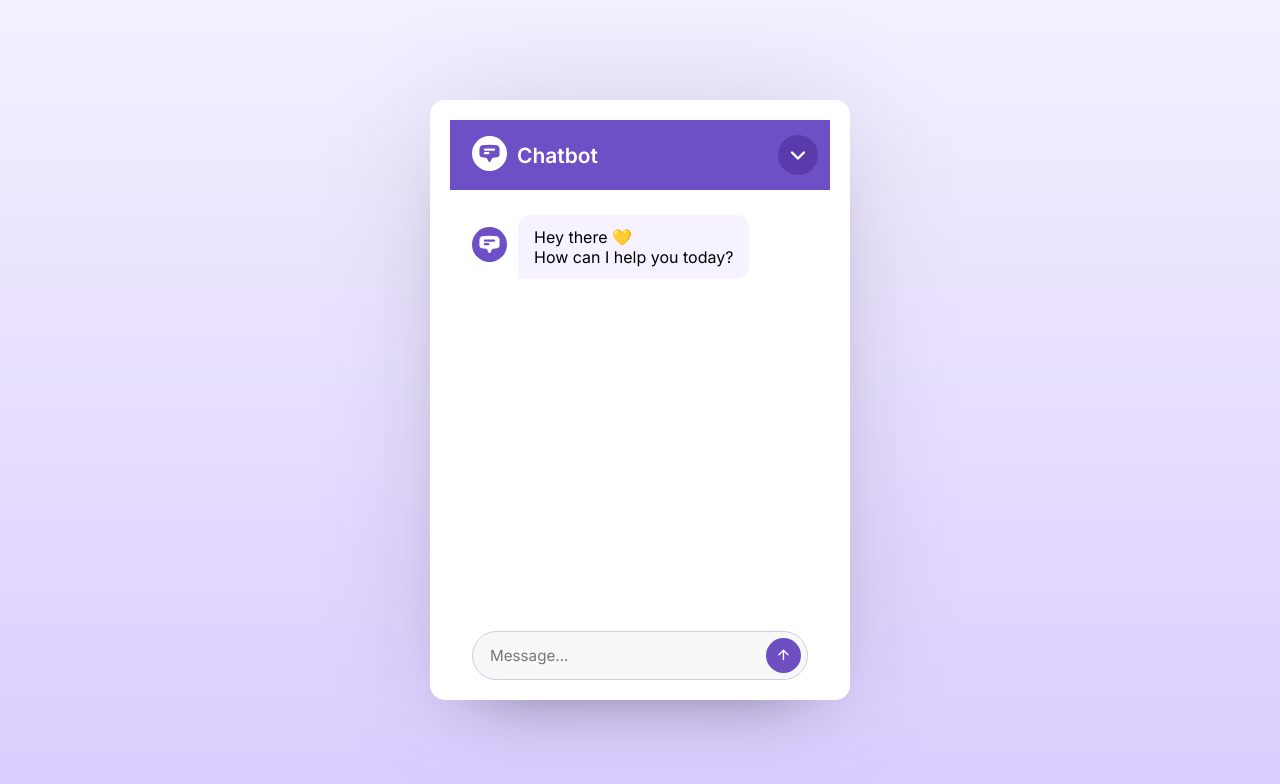
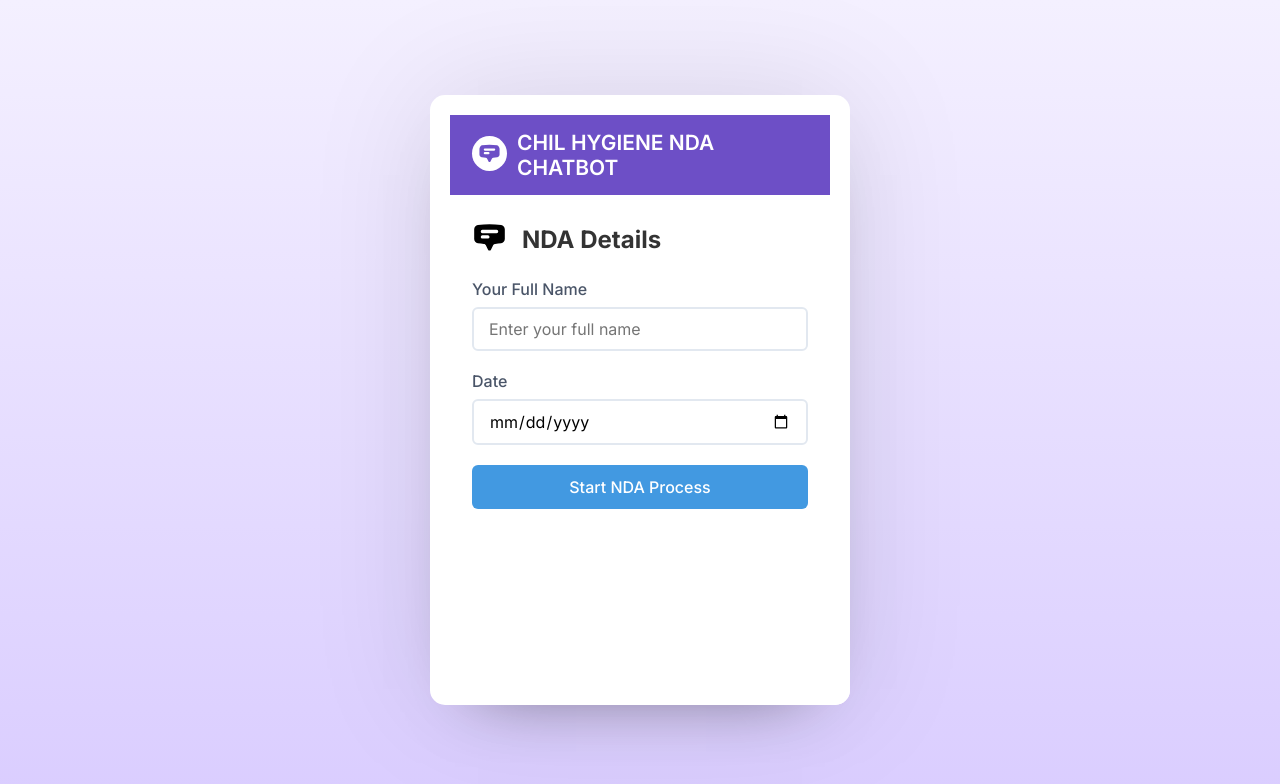
Before and after one commit to katg999/CHILTECHNDA, a React (Vite) app: page / in a window 1280 px wide. Shown: the top 784 px of the page. Built offline with nearby package versions, Linux system fonts and the light colour scheme.

Commit message:
CompleteFunctionality

```diff
--- a/index.html
+++ b/index.html
@@ -4,7 +4,7 @@
     <meta charset="UTF-8" />
     <link rel="icon" type="image/svg+xml" href="/vite.svg" />
     <meta name="viewport" content="width=device-width, initial-scale=1.0" />
-    <title>ChatBot In ReactJS</title>
+    <title>CHIL NDA CHATBOT</title>
     <link
       rel="stylesheet"
       href="https://fonts.googleapis.com/css2?family=Material+Symbols+Rounded:opsz,wght,FILL,GRAD@48,400,0,0"
--- a/package.json
+++ b/package.json
@@ -18,11 +18,14 @@
     "@types/react": "^18.3.18",
     "@types/react-dom": "^18.3.5",
     "@vitejs/plugin-react": "^4.3.4",
+    "autoprefixer": "^10.4.20",
     "eslint": "^9.17.0",
     "eslint-plugin-react": "^7.37.2",
     "eslint-plugin-react-hooks": "^5.0.0",
     "eslint-plugin-react-refresh": "^0.4.16",
     "globals": "^15.14.0",
+    "postcss": "^8.5.1",
+    "tailwindcss": "^4.0.3",
     "vite": "^6.0.11"
   }
 }
--- a/src/App.jsx
+++ b/src/App.jsx
@@ -1,62 +1,144 @@
 import React from "react";
 import ChatbotIcon from "./components/ChatbotIcon";
 import ChatForm from "./components/ChartForm";
+
 import { useState, useRef } from "react";
 import ChatMessage from "./components/ChatMessage";
 import { useEffect } from "react";
 
 const App = () => {
-  //Helper function to update chat history
-  const updateHistory = (text) => {
-    setChatHistory((prev) => [
-      ...prev.filter((msg) => msg.text !== "Thinking..."),
-      { role: "model", text },
+  const [chatHistory, setChatHistory] = useState([]);
+  const [userDetails, setUserDetails] = useState(null);
+  const [ndaGenerated, setNdaGenerated] = useState(false);
+  const chatBodyRef = useRef();
+
+  const NDA_TEMPLATE = (name, date) => `
+MUTUAL NON-DISCLOSURE AGREEMENT
+
+This Non-Disclosure Agreement (the "Agreement") is entered into on ${date} by and between:
+
+${name} ("Participant")
+AND
+[CHIL HYGIENE CENTER] ("Company")
+
+1. Purpose
+The purpose of this Agreement is to protect the confidential information shared between the Participant and the Company.
+
+2. Confidential Information
+"Confidential Information" includes any proprietary information, technical data, trade secrets, or know-how.
+
+3. Term
+This Agreement shall remain in effect from the date of execution.
+
+4. Non-Disclosure
+The Participant agrees to:
+a) Keep all Confidential Information strictly confidential
+b) Not use the Confidential Information for any purpose except as authorized
+c) Not disclose any Confidential Information to any third party
+
+Signed by:
+${name}
+Date: ${date}
+`;
+
+  const handleInitialSubmit = (e) => {
+    e.preventDefault();
+    const name = e.target.name.value.trim();
+    const date = e.target.date.value;
+
+    setUserDetails({ name, date });
+    setChatHistory([
+      {
+        role: "model",
+        text: `Welcome ${name}! I'll help you generate and manage your NDA. Would you like me to create the NDA now?`,
+      },
     ]);
   };
 
-  const [chatHistory, setChatHistory] = useState([]);
-  const chatBodyRef = useRef();
+  const generateNDA = (name, date) => {
+    const nda = NDA_TEMPLATE(name, date);
+    setChatHistory((prev) => [
+      ...prev,
+      {
+        role: "model",
+        text: "I have generated your NDA. Please review it carefully:",
+      },
+      { role: "model", text: nda },
+      {
+        role: "model",
+        text: "You can download the NDA or ask me any questions about it. What would you like to do?",
+      },
+    ]);
+    setNdaGenerated(true);
+  };
 
-  const generateBotResponse = async (history) => {
-    //Format chat history for API request
-    history = history.map(({ role, text }) => ({
-      role,
-      parts: [{ text }],
-    }));
+  const handleDownload = () => {
+    const nda = NDA_TEMPLATE(userDetails.name, userDetails.date);
+    const blob = new Blob([nda], { type: "text/plain" });
+    const url = URL.createObjectURL(blob);
+    const a = document.createElement("a");
+    a.href = url;
+    a.download = `NDA_${userDetails.name}_${userDetails.date}.txt`;
+    document.body.appendChild(a);
+    a.click();
+    document.body.removeChild(a);
+    URL.revokeObjectURL(url);
 
+    setChatHistory((prev) => [
+      ...prev,
+      {
+        role: "model",
+        text: "The NDA has been downloaded. Is there anything else you'd like to know about the NDA?",
+      },
+    ]);
+  };
+
+  const generateGeminiResponse = async (history) => {
     const requestOptions = {
       method: "POST",
       headers: { "Content-Type": "application/json" },
-      body: JSON.stringify({ contents: history }),
+      body: JSON.stringify({
+        contents: history.map(({ role, text }) => ({
+          role,
+          parts: [{ text }],
+        })),
+      }),
     };
+
     try {
-      //Making the API call get the bots response
-
       const response = await fetch(
         import.meta.env.VITE_API_URL,
         requestOptions
       );
-
       const data = await response.json();
 
       if (!response.ok)
         throw new Error(data.error.message || "Something went wrong");
 
-      //Claena nd update chat history with bots respose
       const apiResponseText = data.candidates[0].content.parts[0].text
         .replace(/\*\*(.*?)\*\*/g, "$1")
         .trim();
-      updateHistory(apiResponseText);
+
+      setChatHistory((prev) => [
+        ...prev.filter((msg) => msg.text !== "Thinking..."),
+        { role: "model", text: apiResponseText },
+      ]);
     } catch (error) {
       console.log(error);
+      setChatHistory((prev) => [
+        ...prev.filter((msg) => msg.text !== "Thinking..."),
+        {
+          role: "model",
+          text: "I apologize, but I encountered an error. Please try again.",
+        },
+      ]);
     }
   };
 
   useEffect(() => {
-    //Aut0-scroll whenever chat hsitory is updated
-    chatBodyRef.current.scrollTo({
+    chatBodyRef.current?.scrollTo({
       top: chatBodyRef.current.scrollHeight,
-      behaviour: "smooth",
+      behavior: "smooth",
     });
   }, [chatHistory]);
 
@@ -67,38 +149,101 @@ const App = () => {
         <div className="chat-header">
           <div className="header-info">
             <ChatbotIcon />
-
-            <h2 className="logo-text">Chatbot</h2>
+            <h2 className="logo-text">CHIL HYGIENE NDA CHATBOT</h2>
+          </div>
+          {ndaGenerated && (
+            <button
+              onClick={handleDownload}
+              className="download-button"
+              title="Download NDA"
+            >
+              <span className="material-symbols-rounded">download</span>
+            </button>
+          )}
         </div>
 
-          <button className="material-symbols-rounded">
-            keyboard_arrow_down
-          </button>
-        </div>
         {/* Chatbot Body */}
         <div ref={chatBodyRef} className="chat-body">
-          <div className="message bot-message">
+          {!userDetails ? (
+            <div className="nda-form-container">
+              <div className="nda-form-header">
                 <ChatbotIcon />
-            <p className="message-text">
-              Hey there 💛 <br />
-              How can I help you today?
-            </p>
+                <h2 className="nda-form-title">NDA Details</h2>
               </div>
-          {/* Rendering the chat history dynamically */}
+
+              <form onSubmit={handleInitialSubmit}>
+                <div className="form-group">
+                  <label className="form-label">Your Full Name</label>
+                  <input
+                    type="text"
+                    name="name"
+                    required
+                    className="form-input"
+                    placeholder="Enter your full name"
+                  />
+                </div>
+
+                <div className="form-group">
+                  <label className="form-label">Date</label>
+                  <input
+                    type="date"
+                    name="date"
+                    required
+                    className="form-input"
+                  />
+                </div>
+
+                <button type="submit" className="submit-button">
+                  Start NDA Process
+                </button>
+              </form>
+            </div>
+          ) : (
+            <>
               {chatHistory.map((chat, index) => (
                 <ChatMessage key={index} chat={chat} />
               ))}
+            </>
+          )}
         </div>
+
         {/* Chatbot Footer */}
         <div className="chat-footer">
+          {userDetails && (
             <ChatForm
               chatHistory={chatHistory}
               setChatHistory={setChatHistory}
-            generateBotResponse={generateBotResponse}
+              generateBotResponse={(history) => {
+                const lastMessage =
+                  history[history.length - 1].text.toLowerCase();
+
+                // Add "Thinking..." message
+                setChatHistory((prev) => [
+                  ...prev,
+                  { role: "model", text: "Thinking..." },
+                ]);
+
+                if (!ndaGenerated && lastMessage.includes("yes")) {
+                  generateNDA(userDetails.name, userDetails.date);
+                } else if (ndaGenerated) {
+                  // Use Gemini API for follow-up questions
+                  generateGeminiResponse(history);
+                } else {
+                  setChatHistory((prev) => [
+                    ...prev.filter((msg) => msg.text !== "Thinking..."),
+                    {
+                      role: "model",
+                      text: "Would you like me to generate the NDA now?",
+                    },
+                  ]);
+                }
+              }}
             />
+          )}
         </div>
       </div>
     </div>
   );
 };
+
 export default App;
--- a/src/index.css
+++ b/src/index.css
@@ -197,3 +197,85 @@ body {
 .chat-form .message-input:valid-button {
   display: block;
 }
+
+* NDA Form Specific Styles */ .nda-form-container {
+  max-width: 500px;
+  margin: 20px auto;
+  padding: 25px;
+  background-color: #ffffff;
+  border-radius: 10px;
+  box-shadow: 0 2px 10px rgba(0, 0, 0, 0.1);
+}
+
+.nda-form-header {
+  display: flex;
+  align-items: center;
+  gap: 15px;
+  margin-bottom: 20px;
+}
+
+.nda-form-title {
+  font-size: 24px;
+  color: #333;
+}
+
+.form-group {
+  margin-bottom: 20px;
+}
+
+.form-label {
+  display: block;
+  margin-bottom: 8px;
+  font-weight: 500;
+  color: #4a5568;
+}
+
+.form-input {
+  width: 100%;
+  padding: 10px 15px;
+  border: 2px solid #e2e8f0;
+  border-radius: 6px;
+  font-size: 16px;
+  transition: all 0.3s ease;
+}
+
+.form-input:focus {
+  border-color: #4299e1;
+  outline: none;
+  box-shadow: 0 0 0 3px rgba(66, 153, 225, 0.2);
+}
+
+.submit-button {
+  width: 100%;
+  padding: 12px;
+  background-color: #4299e1;
+  color: white;
+  border: none;
+  border-radius: 6px;
+  font-size: 16px;
+  font-weight: 500;
+  cursor: pointer;
+  transition: background-color 0.3s ease;
+}
+
+.submit-button:hover {
+  background-color: #3182ce;
+}
+
+.download-button {
+  background: none;
+  border: none;
+  color: white;
+  padding: 8px;
+  cursor: pointer;
+  border-radius: 4px;
+  transition: background-color 0.3s;
+}
+
+.download-button:hover {
+  background-color: rgba(255, 255, 255, 0.1);
+}
+
+.material-symbols-rounded {
+  font-size: 24px;
+}
```
Also changed, not shown: 2 other files (tests, documents, lock files or other folders). Lines whose indentation alone changed are shown as unchanged.
